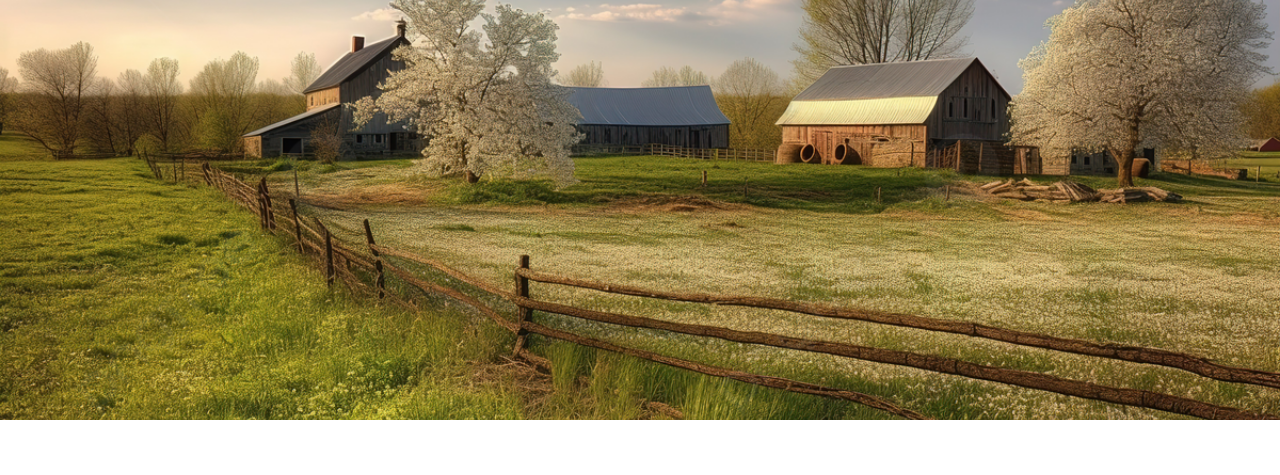
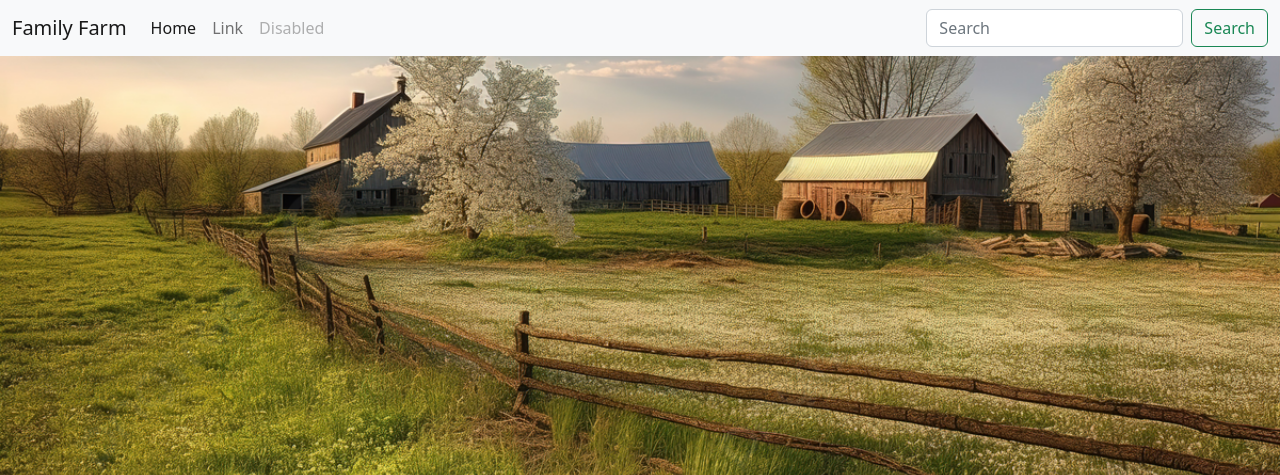
Before and after one commit to mesuga-reymond/web-development-with-python-and-flask-by-jovian, a Flask app: page / in a window 1280 px wide. Shown: the top 475 px of the page. Run offline with Flask 3, Linux system fonts and the light colour scheme.

Commit message:
navbar added

```diff
--- a/templates/home.html
+++ b/templates/home.html
@@ -18,6 +18,31 @@
 
   </head>
   <body>
+    <nav class="navbar navbar-expand-lg bg-light">
+      <div class="container-fluid">
+        <button class="navbar-toggler" type="button" data-bs-toggle="collapse" data-bs-target="#navbarTogglerDemo03" aria-controls="navbarTogglerDemo03" aria-expanded="false" aria-label="Toggle navigation">
+          <span class="navbar-toggler-icon"></span>
+        </button>
+        <a class="navbar-brand" href="#">Family Farm</a>
+        <div class="collapse navbar-collapse" id="navbarTogglerDemo03">
+          <ul class="navbar-nav me-auto mb-2 mb-lg-0">
+            <li class="nav-item">
+              <a class="nav-link active" aria-current="page" href="#">Home</a>
+            </li>
+            <li class="nav-item">
+              <a class="nav-link" href="#">Link</a>
+            </li>
+            <li class="nav-item">
+              <a class="nav-link disabled">Disabled</a>
+            </li>
+          </ul>
+          <form class="d-flex" role="search">
+            <input class="form-control me-2" type="search" placeholder="Search" aria-label="Search">
+            <button class="btn btn-outline-success" type="submit">Search</button>
+          </form>
+        </div>
+      </div>
+    </nav>
     <img src="https://6a6fc65c-9f02-4e7a-926b-83ed8e8a2387-00-2rxwysdh2nmq6.kirk.replit.dev/static/banner.jpg" class="cover">
     <div class="container">
     <h2 style="padding-top:4rem">About {{company_name}}</h2>
@@ -35,6 +60,7 @@
         </div>
 
     </div>
+    <script src="https://cdn.jsdelivr.net/npm/bootstrap@5.3.3/dist/js/bootstrap.bundle.min.js" integrity="sha384-YvpcrYf0tY3lHB60NNkmXc5s9fDVZLESaAA55NDzOxhy9GkcIdslK1eN7N6jIeHz" crossorigin="anonymous"></script>
   </body>
 
 </html>
```
